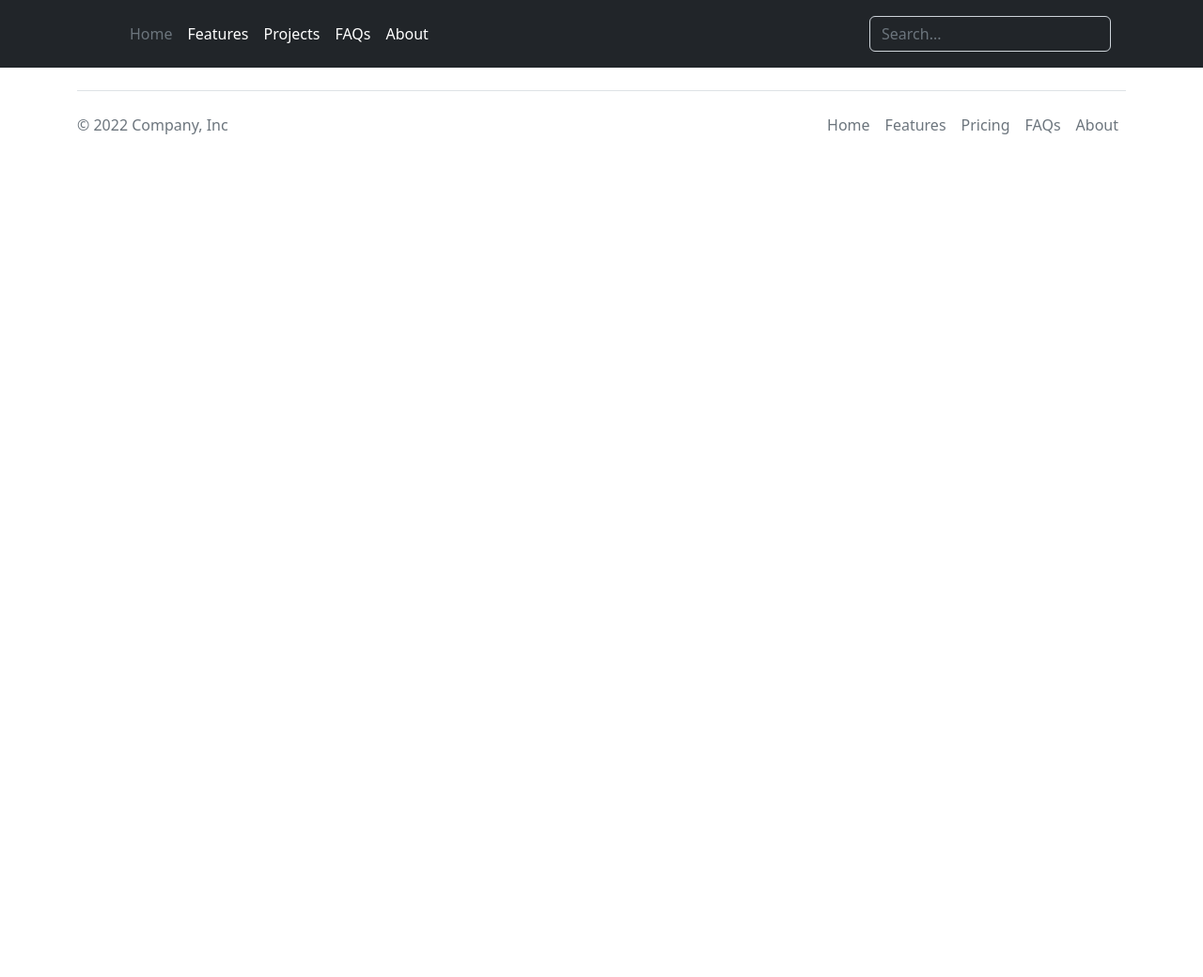
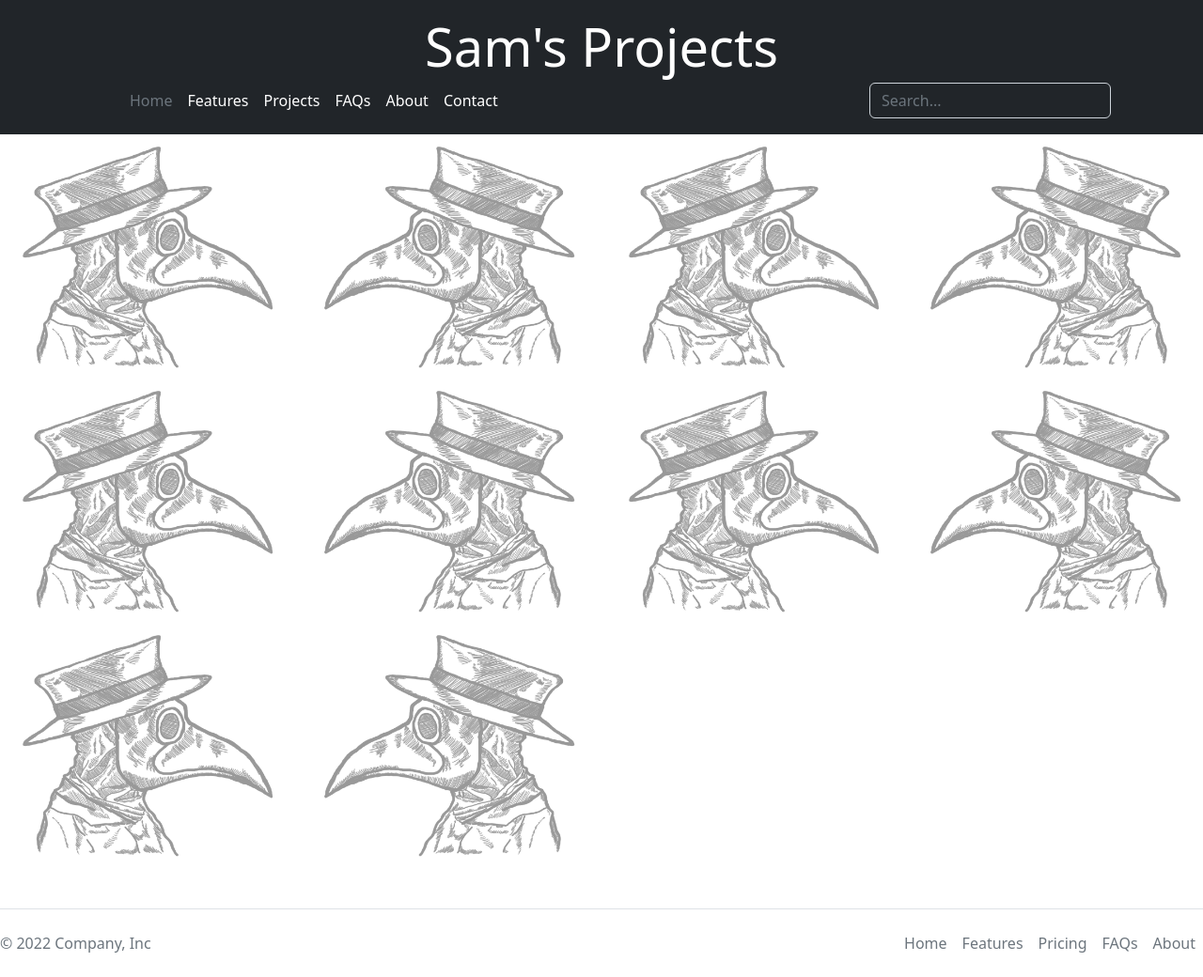
Before and after one commit to SamTusing/TusingMACT6340Project, a Node server app: page / in a window 1280 px wide. Shown: the whole page at 94% size. Before the commit the page ends 143 px from the top, so only its background shows below. Run offline with Node 20, Linux system fonts and the light colour scheme.

Commit message:
added a header, footer, title, and splash grid

```diff
--- a/public/css/style.css
+++ b/public/css/style.css
@@ -16,10 +16,6 @@ html {
   box-sizing: inherit;
 }
 
-#testButton{
-  background-color: chartreuse;
-}
-
 html, body {
   height: 100%;
 }
@@ -32,3 +28,25 @@ body {
 main {
   flex: 1;
 }
+
+.splash-grid {
+  position: relative;
+  display: grid;
+  grid-template-columns: repeat(auto-fit, minmax(250px, 1fr));
+  grid-auto-rows: 250px;
+  gap: 10px;
+  height: 100vh;
+}
+
+
+.splash-title {
+  position: absolute;
+  top: 50%;
+  left: 50%;
+  transform: translate(-50%, -50%);
+  color: white;
+  font-size: 3rem;
+  text-align: center;
+  text-shadow: 2px 2px 8px rgba(0,0,0,0.7);
+  z-index: 10;
+}
--- a/public/index.html
+++ b/public/index.html
@@ -1,5 +1,5 @@
 <!DOCTYPE html>
-<html>
+<html lang="en">
 <head>
   <meta charset="UTF-8">
   <meta http-equiv="content-type" content="text/html; charset=utf-8">
@@ -7,16 +7,83 @@
 
   <link rel="icon" type="image/x-icon" href="/public/images/plague doc.jpg">
   <title>Personal NFT Mint</title>
-
   <meta name="author" content="Samantha J. Tusing">
   <meta name="description" content="A personal NFT mint for an artist.">
 
-  <link href="https://cdn.jsdelivr.net/npm/bootstrap@5.2.3/dist/css/bootstrap.min.css" rel="stylesheet" integrity="sha384-rbsA2VBKQhggwzxH7pPCaAqO46MgnOM80zW1RWuH61DGLwZJEdK2Kadq2F9CUG65" crossorigin="anonymous">
+  <link href="https://cdn.jsdelivr.net/npm/bootstrap@5.2.3/dist/css/bootstrap.min.css" rel="stylesheet">
+  <link rel="stylesheet" href="/css/style.css">
 
-  <link rel="stylesheet" href="/css/style.css">
+  <style>
+
+    body, html {
+      height: 100%;
+      margin: 0;
+      padding: 0;
+    }
+
+    .splash-grid {
+      display: grid;
+      grid-template-columns: repeat(auto-fit, minmax(250px, 1fr));
+      grid-auto-rows: 250px;
+      gap: 10px;
+      flex-grow: 1;
+    }
+
+    .grid-item {
+      position: relative;
+      overflow: hidden;
+      cursor: pointer;
+      transition: transform 0.3s ease;
+    }
+
+    .grid-item img {
+      width: 100%;
+      height: 100%;
+      object-fit: cover;
+      transition: transform 0.5s ease, filter 0.5s ease;
+    }
+
+    .splash-grid .grid-item:nth-child(even) img {
+  transform: scaleX(-1);
+}
+
+.splash-grid .grid-item img {
+  opacity: 0.4;
+}
+
+    .overlay {
+      position: absolute;
+      bottom: 10px;
+      left: 10px;
+      color: white;
+      font-weight: bold;
+      text-shadow: 1px 1px 5px rgba(0,0,0,0.7);
+      font-size: 1.2rem;
+    }
+
+
+    body {
+      display: flex;
+      flex-direction: column;
+    }
+
+    main {
+      flex: 1;
+      display: flex;
+      flex-direction: column;
+    }
+  </style>
 </head>
 <body>
+  <!-- Header -->
   <header class="p-3 text-bg-dark">
+
+ <div class="container text-center">
+    <!-- Page title inside header -->
+    <h1 class="display-4 mb-1">Sam's Projects</h1>
+  </div>
+
+
     <div class="container">
       <div class="d-flex flex-wrap align-items-center justify-content-center justify-content-lg-start">
         <a href="/" class="d-flex align-items-center mb-2 mb-lg-0 text-white text-decoration-none">
@@ -28,6 +95,7 @@
           <li><a href="#" class="nav-link px-2 text-white">Projects</a></li>
           <li><a href="#" class="nav-link px-2 text-white">FAQs</a></li>
           <li><a href="#" class="nav-link px-2 text-white">About</a></li>
+          <li><a href="#" class="nav-link px-2 text-white">Contact</a></li>
         </ul>
         <form class="col-12 col-lg-auto mb-3 mb-lg-0 me-lg-3" role="search">
           <input type="search" class="form-control form-control-dark text-bg-dark" placeholder="Search..." aria-label="Search">
@@ -36,7 +104,59 @@
     </div>
   </header>
 
-  <div class="container">
+
+  <!-- Main: Splash Grid -->
+  <main class="container-fluid p-0">
+    <div class="splash-grid">
+
+
+
+      <div class="grid-item">
+        <img src="/public/images/plague doc.jpg" alt="Splash 1">
+      </div>
+
+      <div class="grid-item">
+        <img src="/public/images/plague doc.jpg" alt="Splash 2">
+      </div>
+
+      <div class="grid-item">
+        <img src="/public/images/plague doc.jpg" alt="Splash 3">
+      </div>
+
+      <div class="grid-item">
+        <img src="/public/images/plague doc.jpg" alt="Splash 4">
+      </div>
+
+      <div class="grid-item">
+        <img src="/public/images/plague doc.jpg" alt="Splash 5">
+      </div>
+
+      <div class="grid-item">
+        <img src="/public/images/plague doc.jpg" alt="Splash 6">
+      </div>
+
+      <div class="grid-item">
+        <img src="/public/images/plague doc.jpg" alt="Splash 7">
+      </div>
+
+      <div class="grid-item">
+        <img src="/public/images/plague doc.jpg" alt="Splash 8">
+      </div>
+
+      <div class="grid-item">
+        <img src="/public/images/plague doc.jpg" alt="Splash 9">
+      </div>
+
+      <div class="grid-item">
+        <img src="/public/images/plague doc.jpg" alt="Splash 10">
+      </div>
+
+
+    </div>
+  </main>
+
+
+  <!-- Footer -->
   <footer class="d-flex flex-wrap justify-content-between align-items-center py-3 my-4 border-top">
     <p class="col-md-4 mb-0 text-muted">&copy; 2022 Company, Inc</p>
     <a href="/" class="col-md-4 d-flex align-items-center justify-content-center mb-3 mb-md-0 me-md-auto link-dark text-decoration-none">
@@ -50,9 +170,7 @@
       <li class="nav-item"><a href="#" class="nav-link px-2 text-muted">About</a></li>
     </ul>
   </footer>
-  </div>
 
-  <script src="https://cdn.jsdelivr.net/npm/bootstrap@5.2.3/dist/js/bootstrap.bundle.min.js" integrity="sha384-kenU1KFdBIe4zVF0s0G1M5b4hcpxyD9F7jL+jjXkk+Q2h455rYXK/7HAuoJl+0I4" crossorigin="anonymous"></script>
-  <script type="module" src="./js/index.js"></script>
+  <script src="https://cdn.jsdelivr.net/npm/bootstrap@5.2.3/dist/js/bootstrap.bundle.min.js"></script>
 </body>
 </html>
```
Lines whose indentation alone changed are shown as unchanged.
